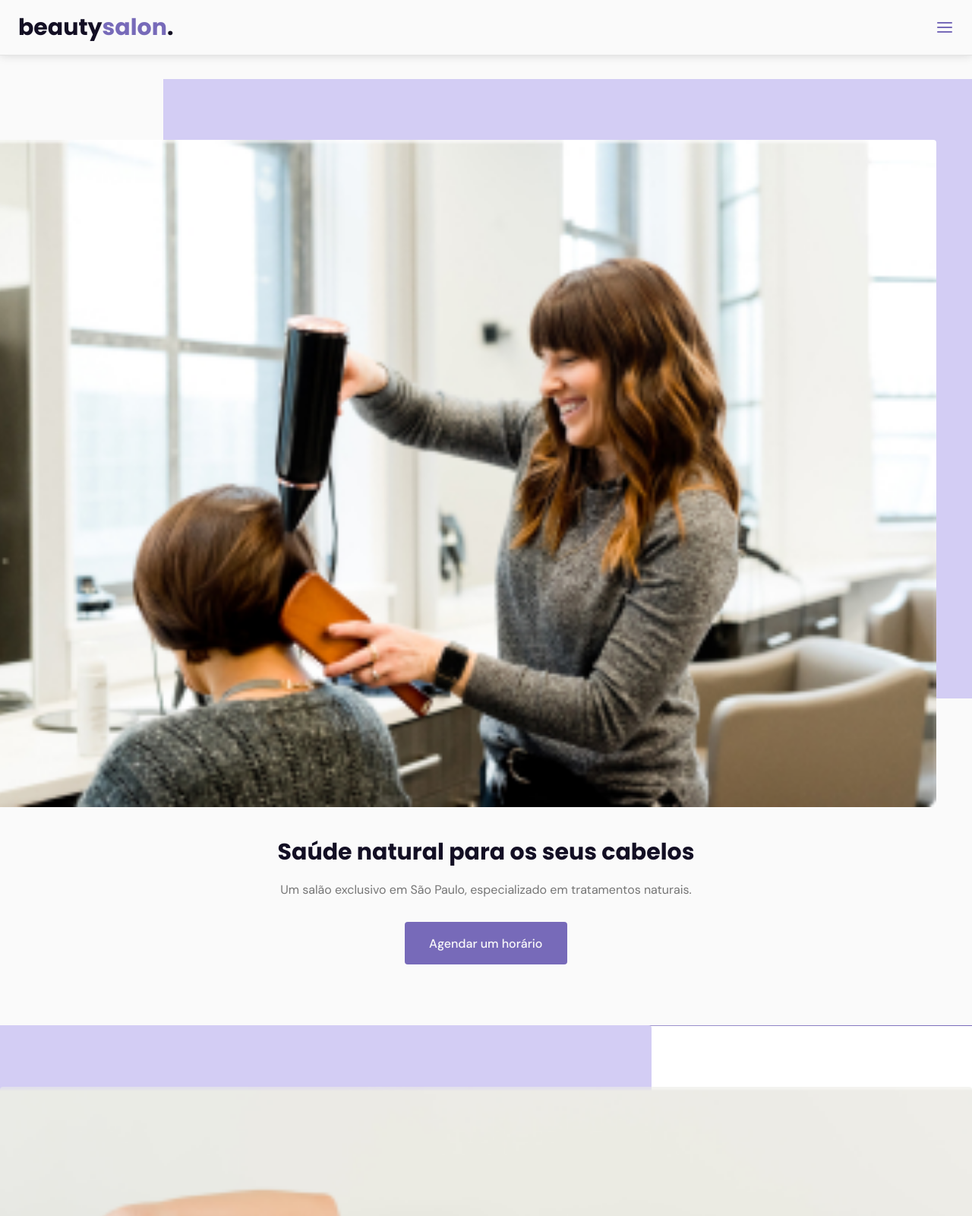
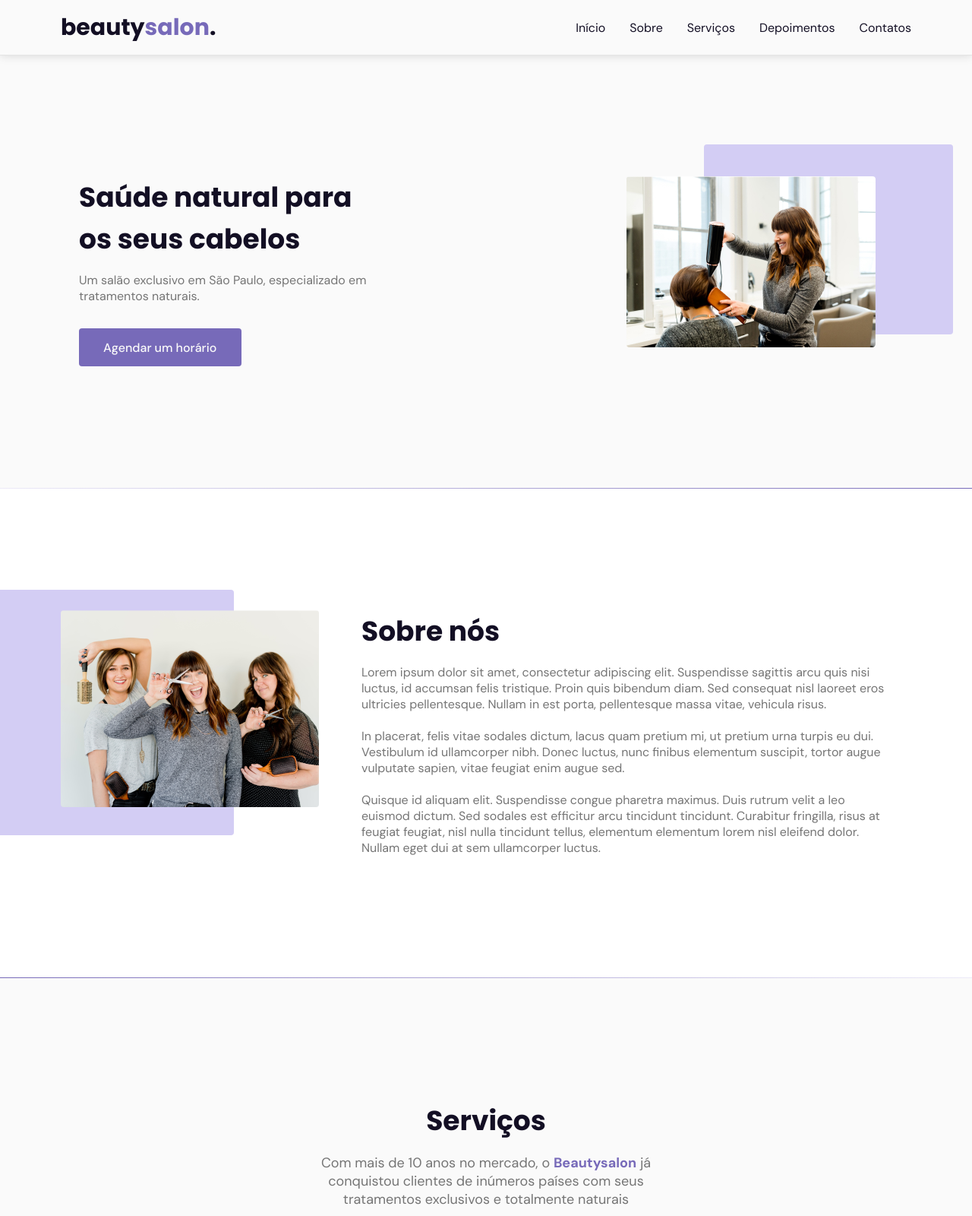
Before and after one commit to EfraimCancio/NLW-Origin, a plain HTML site: page index.html in a window 1280 px wide. Shown: the top 1600 px of the page at 76% size. Drawn offline with nearby package versions, Linux system fonts and the light colour scheme; files whose address does not match are found by name.

Commit message:
responsiveness

```diff
--- a/index.html
+++ b/index.html
@@ -85,7 +85,7 @@
                 <div class="container grid">
                     <header class="">
                         <h2 class="title">Serviços</h2>
-                        <p> Com mais de 10 anos no mercado, o <strong>Beautysalon</strong> já conquistou clientes de inúmeros países com seus tratamentos exclusivos e totalmente naturais</p>
+                        <p class="subtitle"> Com mais de 10 anos no mercado, o <strong>Beautysalon</strong> já conquistou clientes de inúmeros países com seus tratamentos exclusivos e totalmente naturais</p>
                     </header>
                     <div class="cards grid">
                         <div class="card">
--- a/main.js
+++ b/main.js
@@ -21,13 +21,13 @@ for(const link of links) {
 const header = document.querySelector('#header')
 const navHeight = header.offsetHeight
 
-window.addEventListener('scroll', function() {
+function changeHeaderWhenScroll() {
     if(window.scrollY >= navHeight) {
         header.classList.add('scroll')
     } else {
         header.classList.remove('scroll')
     }
-})
+}
 
 /* Testimonials sliders (swiper)*/
 const swiper = new Swiper('.swiper', {
@@ -37,11 +37,17 @@ const swiper = new Swiper('.swiper', {
     },
     mousewheel: true,
     keyboard: true,
+    breakpoints: {
+        767: {
+            slidesPerView: 2,
+            setWrapperSize: true
+        }
+    }
 })
 
 /* Scroll reveal*/
 const scrollReveal = ScrollReveal({
-    orientation: 'top',
+    origin: 'top',
     distance: '30px',
     duration: 1000,
     reset: true
@@ -59,10 +65,41 @@ scrollReveal.reveal(
 
 /* back to the top */
 const backToTopButton = document.querySelector('.back-to-top')
-window.addEventListener('scroll', function () {
+function backToTop() {
     if (window.scrollY >= 560) {
         backToTopButton.classList.add('show')
     } else {
         backToTopButton.classList.remove('show')
     }
+}
+
+/* Lintk active */
+const sections = document.querySelectorAll('main section[id]')
+function activateMenuAtCurrentSection() {
+    const checkpoint = window.pageYOffset + (window.innerHeight / 8) * 4
+
+    for( const section of sections ) {
+        const sectionTop = section.offsetTop
+        const sectionHeight = section.offsetHeight
+        const sectionId = section.getAttribute('id')
+
+        const checkpointStart = checkpoint >= sectionTop
+        const checkpointEnd = checkpoint <= sectionTop + sectionHeight
+
+        if (checkpointStart && checkpointEnd) {
+            document
+             .querySelector('nav ul li a[href*=' + sectionId + ']')
+             .classList.add('active')
+        } else {
+            document
+             .querySelector('nav ul li a[href*=' + sectionId + ']')
+             .classList.remove('active')
+        }
+    }
+}
+
+/* When scroll */
+window.addEventListener ('scroll', function() {
+    changeHeaderWhenScroll()
+    backToTop()
 })
--- a/style.css
+++ b/style.css
@@ -17,7 +17,14 @@ img {
 
 /*================ Variables ====================== */
 :root {
+
     --header-height: 4.5rem;
+
+    --title-font-size: 1.875rem;
+    --subtitle-font-size: 1rem;
+    --title-font: "Poppins", sans-serif;
+    --body-font: "DM Sans", sans-serif;
+
     --hue: 250;
     --base-color: hsl(var(--hue) 36% 57%);
     --base-color-second: hsl(var(--hue) 65% 88%);
@@ -33,13 +40,13 @@ html {
     scroll-behavior: smooth;
 }
 body {
-    font: 400 1rem "DM Sans", sans-serif;
+    font: 400 1rem var(--body-font);
     color: var(--text-color);
     background: var(--body-color);
     -webkit-font-smoothing: antialiased;
 }
 .title {
-    font: 700 1.875rem "Poppins", sans-serif;
+    font: 700 var(--title-font-size) var(--title-font);
     color: var(--title-color);
     -webkit-font-smoothing: auto;
 }
@@ -52,7 +59,7 @@ body {
     align-items: center;
     padding: 0 2rem;
     border-radius: 0.25rem;
-    font: 500 1rem "DM Sans", sans-serif;
+    font: 500 1rem var(--body-font);
     transition: background 0.3s;
 }
 .button:hover {
@@ -82,6 +89,9 @@ body {
 .section .title {
     margin-bottom: 1rem;
 }
+.section .subtitle {
+    font-size: var(--subtitle-font-size);
+}
 .section header {
     margin-bottom: 4rem;
 }
@@ -102,16 +112,13 @@ body {
 #header.scroll {
     box-shadow: 0px 0px 12px rgba(0, 0, 0, 0.15);
 }
-main {
-    margin-top: calc(var(--header-height) + 2rem);
-}
 
 /*================ Logo ====================== */
 .logo span {
     color: var(--base-color);
 }
 .logo {
-    font: 700 1.875rem "Poppins", sans-serif;
+    font: 700 1.875rem var(--title-font);
     color: var(--title-color);
 }
 .logo-alt span {
@@ -133,7 +140,8 @@ nav ul li a {
     transition: 0.3s;
     position: relative;
 }
-nav ul li a:hover {
+nav ul li a:hover,
+nav ul li a.active {
     color: var(--base-color);
 }
 nav ul li a::after {
@@ -146,8 +154,10 @@ nav ul li a::after {
     bottom: -1.5rem;
     transition: width 0.3s;
 }
-nav ul li a:hover::after {
+nav ul li a:hover::after,
+nav ul li a.active::after {
    width: 100%;
+
 }
 nav .menu {
     opacity: 0;
@@ -415,3 +425,109 @@ footer i {
     opacity: 1;
     transform: translate(0);
 }
+
+/*================ Responsivit ====================== */
+
+@media (min-width: 1200px) {
+    .container {
+        max-width: 1120px;
+        margin-left: auto;
+        margin-right: auto;
+    }
+    .section {
+        padding: 10rem 0;
+    }
+    .section header,
+    #testimonials header {
+        max-width: 32rem;
+        text-align: center;
+        margin-left: auto;
+        margin-right: auto;
+    }
+    .button {
+        height: 3.125rem;
+    }
+    /*  Navigation  */
+    nav .menu {
+        opacity: 1;
+        visibility: visible;
+        top: 0;
+    }
+    nav .menu ul {
+        display: flex;
+        gap: 2rem;
+    }
+    nav .menu ul a.title {
+        font: 400 1rem var(--body-font);
+        -webkit-font-smoothing: antialiased;
+    }
+    nav .menu ul li a.title.active {
+        font-weight: bold;
+        -webkit-font-smoothing: auto;
+    }
+    nav .icon-menu {
+        display: none;
+    }
+    main {
+        margin-top: var(--header-height);
+    }
+    /*  home  */
+    #home .container {
+        grid-auto-flow: column;
+        justify-content: space-between;
+        margin: 0 auto;
+    }
+    #home .image {
+        order: 1;
+    }
+    #home .text {
+        order: 0;
+        max-width: 24rem;
+        text-align: left;
+    }
+    /*   about   */
+    #about .container {
+        margin: 0 auto;
+        grid-auto-flow: column;
+    }
+    /*   Services   */
+    .cards {
+        grid-template-columns: 1fr 1fr 1fr;
+    }
+    .card {
+        padding-left: 3rem;
+        padding-right: 3rem;
+    }
+    /*   Testimonials   */
+    #testimonials .container {
+        margin-left: auto;
+        margin-right: auto;
+    }
+    /*   contact   */
+    #contact .container {
+        grid-auto-flow: column;
+        align-items: center;
+    }
+    #contact .text {
+        max-width: 25rem;
+    }
+    /*   footer   */
+    footer.section {
+        padding: 3.75rem 0;
+    }
+    footer .container {
+        grid-auto-flow: column;
+        align-items: center;
+        justify-content: space-between;
+    }
+    footer .logo {
+        font-size: 2.25rem;
+    }
+}
+
+@media (min-width: 992px) {
+    :root {
+        --title-font-size: 2.25rem;
+        --subtitle-font-size: 1.125rem;
+    }
+}
```
